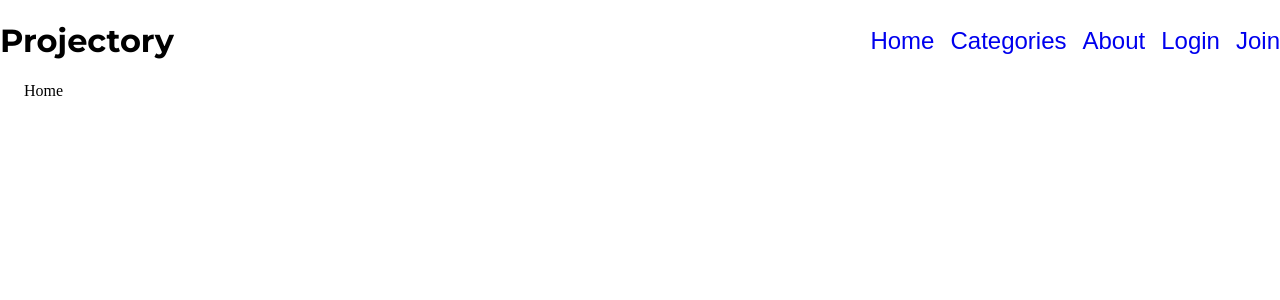
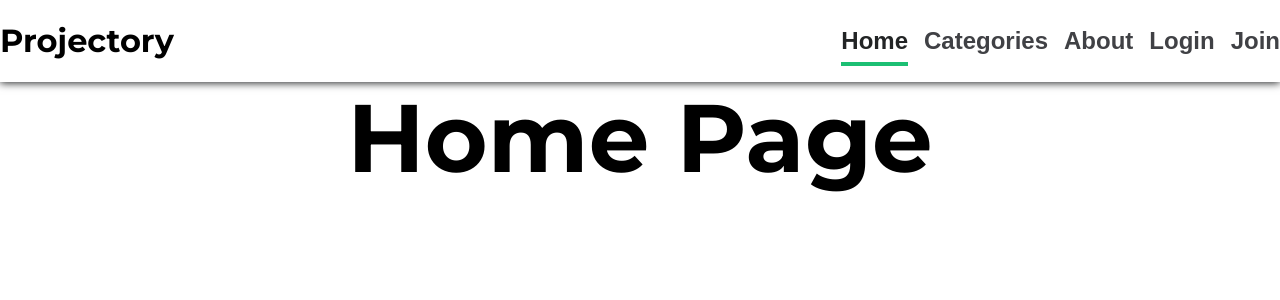
Before and after one commit to arif-aman/projectory-frontend, a React (Vite) app: page / in a window 1280 px wide. Shown: the top 300 px of the page. Built offline with nearby package versions, Linux system fonts and the light colour scheme; a web font is replaced by a local one.

Commit message:
fix to navbar

```diff
--- a/src/components/Header/Header.css
+++ b/src/components/Header/Header.css
@@ -35,6 +35,22 @@
   text-decoration: none;
   font-size: 1.5rem;
   font-family: "Hind Vadodara", sans-serif;
+  font-weight: 600;
+  color: var(--secondary-text);
+}
+.active {
+  position: relative;
+  color: var(--primary-text) !important;
+}
+
+.active::after {
+  position: absolute;
+  content: "";
+  width: 100%;
+  height: 0.25rem;
+  left: 0;
+  top: 2.2rem;
+  background-color: var(--primary-color);
 }
 
 .show {
@@ -42,9 +58,6 @@
 }
 
 @media screen and (max-width: 768px) {
-  .header {
-    box-shadow: 1px 1px 8px var(--primary-text);
-  }
   .header__menu {
     display: block;
   }
@@ -67,4 +80,13 @@
     color: #fff;
     padding-left: 1.5rem;
   }
+
+  .active {
+    color: #fff !important;
+  }
+  .active::after {
+    background-color: #fff;
+    width: 80%;
+    margin-left: 1.5rem;
+  }
 }
--- a/src/components/Header/Header.jsx
+++ b/src/components/Header/Header.jsx
@@ -21,11 +21,11 @@ const navLinks = [
   },
   {
     title: "Login",
-    url: "/?login=open",
+    url: "/login",
   },
   {
     title: "Join",
-    url: "/?register=open",
+    url: "/register",
   },
 ];
 
@@ -41,6 +41,7 @@ const Header = () => {
               onClick={() =>
                 document.getElementById("nav").classList.remove("show")
               }
+              activeClassName="active"
             >
               {link.title}
             </NavLink>
--- a/src/index.css
+++ b/src/index.css
@@ -20,4 +20,5 @@ body {
 header {
   display: grid;
   place-items: center;
+  box-shadow: 0 1px 8px var(--primary-text);
 }
--- a/src/pages/Home.jsx
+++ b/src/pages/Home.jsx
@@ -2,7 +2,13 @@ import React from "react";
 import { Container, Typography } from "@material-ui/core";
 
 const Home = () => {
-  return <Container>Home</Container>;
+  return (
+    <Container>
+      <Typography variant="h1" align="center">
+        Home Page
+      </Typography>
+    </Container>
+  );
 };
 
 export default Home;
```
